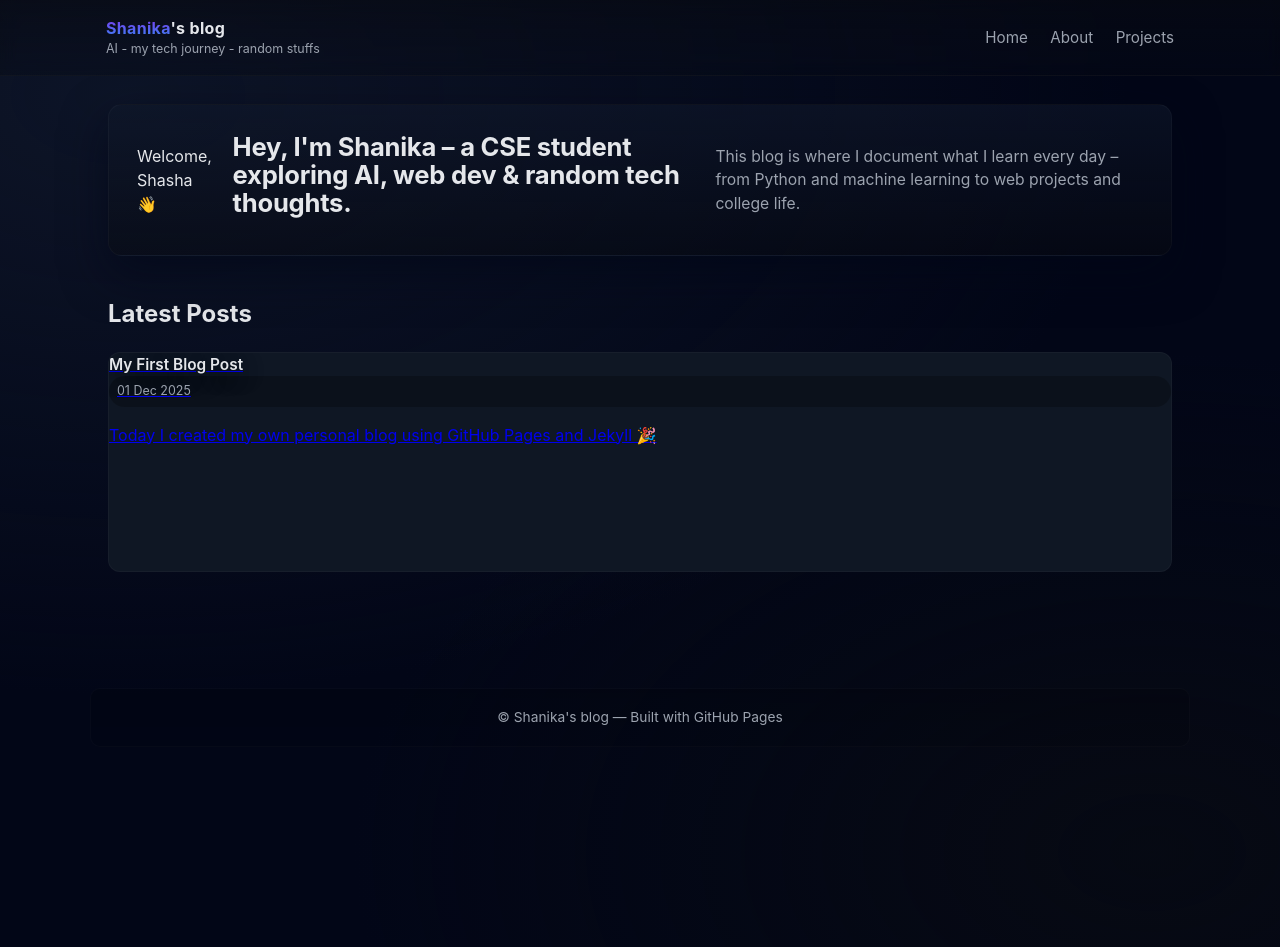
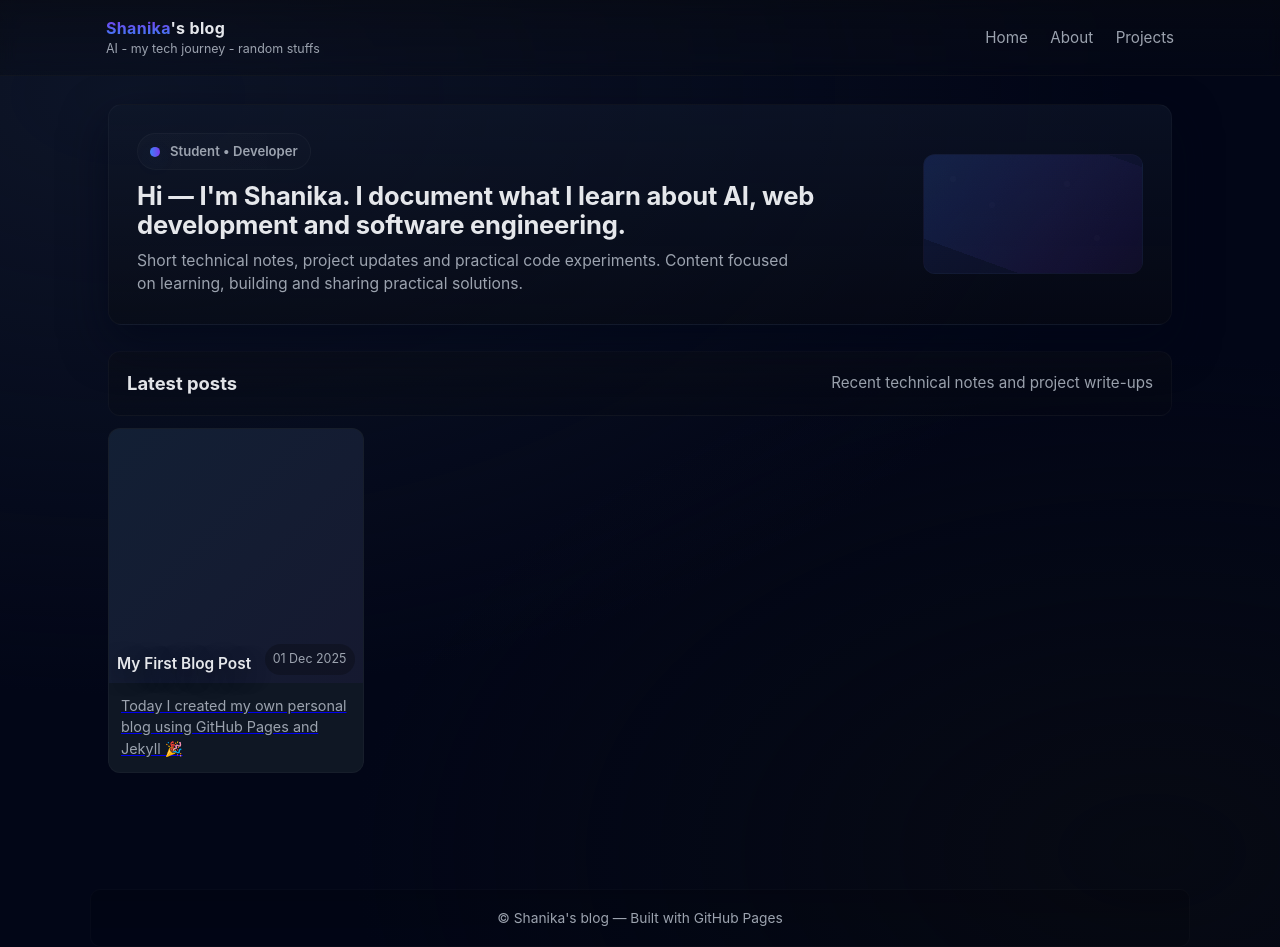
Before and after one commit to shanikashameems/shanikashameems.github.io, a Jekyll site: the page built from index.md, in a window 1280 px wide and 947 px high. Built offline with Jekyll 4.4.1, drawn with Linux system fonts in a browser that asks for light colours.

Commit message:
Update index.md

```diff
--- a/index.md
+++ b/index.md
@@ -4,29 +4,57 @@ title: Home
 ---
 
 <div class="hero">
-  <div class="pill">Welcome, Shasha 👋</div>
-  <h1>Hey, I'm Shanika – a CSE student exploring AI, web dev & random tech thoughts.</h1>
-  <p>This blog is where I document what I learn every day – from Python and machine learning to web projects and college life.</p>
+  <div class="left">
+    <div class="tech-badge">
+      <div class="tech-dot" aria-hidden="true"></div>
+      <div style="font-weight:600;">Student • Developer</div>
+    </div>
+
+    <h1>Hi — I'm Shanika. I document what I learn about AI, web development and software engineering.</h1>
+    <p>Short technical notes, project updates and practical code experiments. Content focused on learning, building and sharing practical solutions.</p>
+  </div>
+
+  <div class="visual" aria-hidden="true">
+    <!-- decorative grid dots -->
+    <div class="grid-dot" style="left:12%; top:18%;"></div>
+    <div class="grid-dot" style="left:30%; top:40%;"></div>
+    <div class="grid-dot" style="left:64%; top:22%;"></div>
+    <div class="grid-dot" style="left:78%; top:68%;"></div>
+  </div>
 </div>
 
-<section class="posts">
-  <h2>Latest Posts</h2>
+<section style="margin-top:6px;">
+  <div class="page-header">
+    <h2>Latest posts</h2>
+    <div class="muted">Recent technical notes and project write-ups</div>
+  </div>
 
-  {% for post in site.posts %}
-  <article class="post-card">
-    <a href="{{ post.url | relative_url }}">
-      <div class="post-title">{{ post.title }}</div>
-      <div class="post-meta">
-        {{ post.date | date: "%d %b %Y" }}
+  <div style="height:12px"></div>
+
+  {% assign posts_list = site.posts %}
+  {% if posts_list and posts_list != empty %}
+  <div class="posts-grid">
+    {% for post in posts_list %}
+    <a class="post-card" href="{{ post.url | relative_url }}">
+      <div class="post-visual">
+        {% if post.image %}
+          <img src="{{ post.image | relative_url }}" alt="{{ post.title }}">
+        {% else %}
+          <!-- no image: use a CSS background gradient; leave the element empty so CSS gradient shows -->
+        {% endif %}
+        <div class="post-overlay">
+          <h3 class="post-title">{{ post.title }}</h3>
+          <div class="post-meta">{{ post.date | date: "%d %b %Y" }}</div>
+        </div>
       </div>
-      <div class="post-excerpt">
-        {{ post.excerpt }}
+
+      <div class="post-body">
+        {{ post.excerpt | strip_html | truncate: 120 }}
       </div>
     </a>
-  </article>
-  {% endfor %}
-
-  {% if site.posts == empty %}
-  <p class="post-excerpt">No posts yet. Once you add your first post, it will appear here.</p>
+    {% endfor %}
+  </div>
+  {% else %}
+  <p class="muted">No posts yet. Add a post under <code>_posts/</code> and it will appear here.</p>
   {% endif %}
 </section>
```
